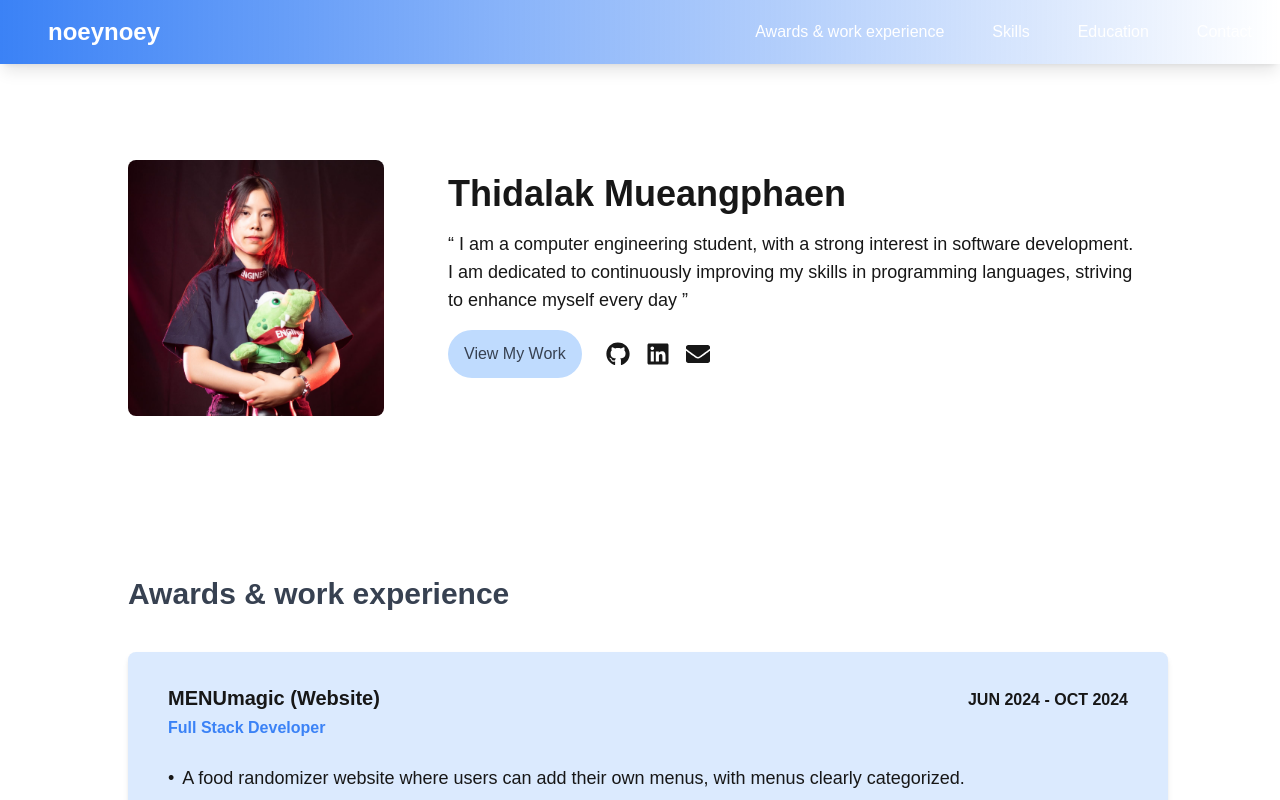
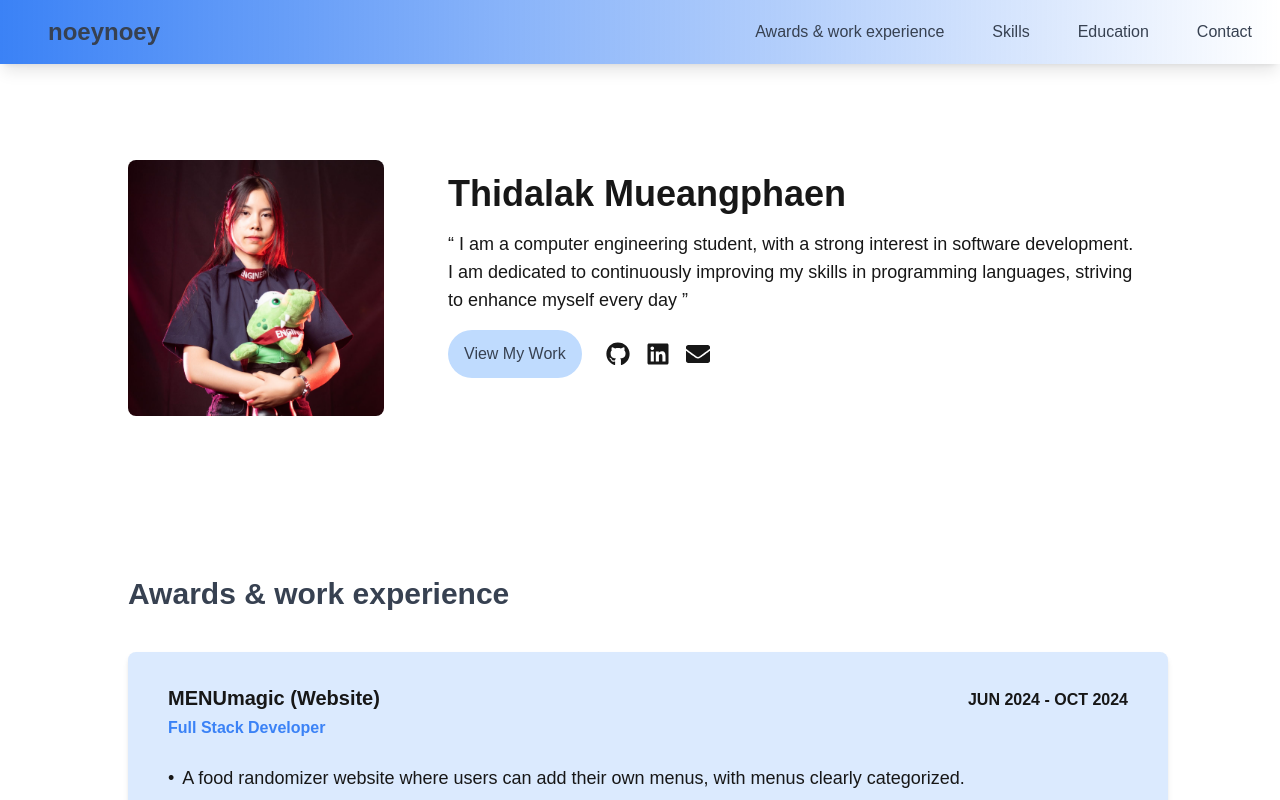
Before and after one commit to ThidalakMuaengphaen/portfolio, a Next.js app: page / in a window 1280 px wide. Shown: the top 800 px of the page. Built offline with nearby package versions, Linux system fonts and the light colour scheme.

Commit message:
edit toggle

```diff
--- a/components/nav.tsx
+++ b/components/nav.tsx
@@ -12,14 +12,14 @@ const Navbar: React.FC = () => {
     <nav className="bg-gradient-to-r from-blue-500 to-primaryBlue p-4 shadow-lg fixed top-0 w-full z-50">
       <div className="container mx-auto flex justify-between items-center">
         {/* Logo */}
-        <h1 className="text-white text-2xl font-bold ml-8">noeynoey</h1>
+        <h1 className="text-gray-700 text-2xl font-bold ml-8">noeynoey</h1>
 
         {/* Desktop Menu */}
         <ul className="hidden md:flex space-x-6">
           <li>
             <a
               href="#experience"
-              className="text-white hover:bg-blue-100 p-3 rounded-lg active:text-blue-600"
+              className="text-gray-700 hover:bg-blue-100 p-3 rounded-lg active:text-blue-600"
             >
               Awards & work experience
             </a>
@@ -27,7 +27,7 @@ const Navbar: React.FC = () => {
           <li>
             <a
               href="#skills"
-              className="text-white hover:bg-blue-100 p-3 rounded-lg active:text-blue-600"
+              className="text-gray-700 hover:bg-blue-100 p-3 rounded-lg active:text-blue-600"
             >
               Skills
             </a>
@@ -35,7 +35,7 @@ const Navbar: React.FC = () => {
           <li>
             <a
               href="#education"
-              className="text-white hover:bg-blue-100 p-3 rounded-lg active:text-blue-600"
+              className="text-gray-700 hover:bg-blue-100 p-3 rounded-lg active:text-blue-600"
             >
               Education
             </a>
@@ -43,7 +43,7 @@ const Navbar: React.FC = () => {
           <li>
             <a
               href="#contact"
-              className="text-white hover:bg-blue-100 p-3 rounded-lg active:text-blue-600"
+              className="text-gray-700 hover:bg-blue-100 p-3 rounded-lg active:text-blue-600"
             >
               Contact
             </a>
@@ -52,7 +52,7 @@ const Navbar: React.FC = () => {
 
         {/* Mobile Menu Button */}
         <button
-          className="text-white text-2xl md:hidden focus:outline-none"
+          className="text-gray-700 text-2xl md:hidden focus:outline-none"
           onClick={toggleMenu}
         >
           {isMenuOpen ? <FaTimes /> : <FaBars />}
@@ -61,7 +61,7 @@ const Navbar: React.FC = () => {
 
       {/* Mobile Menu */}
       {isMenuOpen && (
-        <ul className="bg-blue-600 text-white space-y-4 py-6 px-6 md:hidden absolute top-16 left-0 w-full shadow-md">
+        <ul className="bg-blue-100 text-gray-700 space-y-4 py-6 px-6 md:hidden absolute top-16 left-0 w-full shadow-md">
           <li>
             <a
               href="#experience"
```
